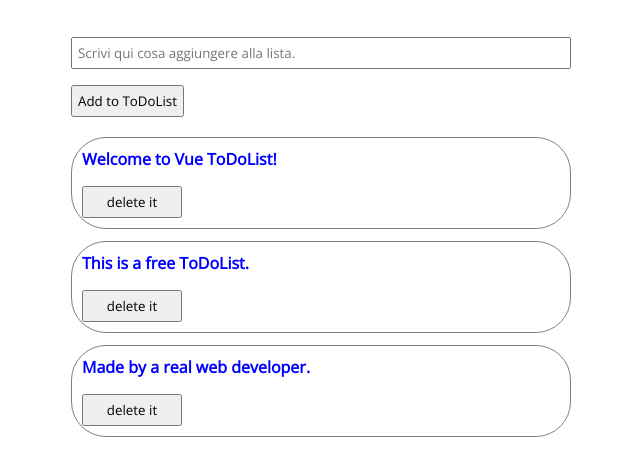
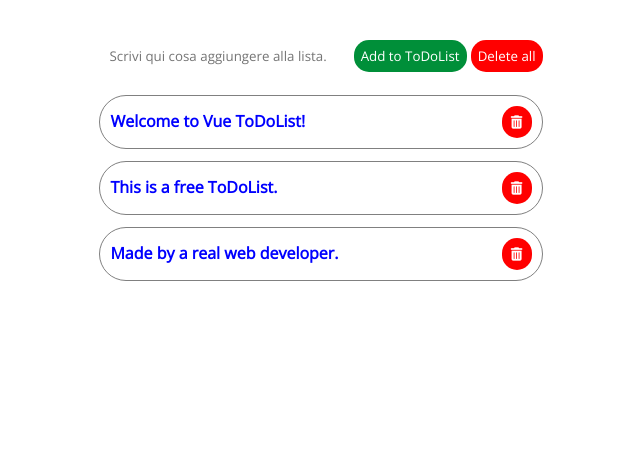
Before and after one commit to albertofanini-prog/vue-todolist, a plain HTML site: page index.html in a window 1280 px wide. Shown: the part 114-590 px from the top of the page, without its empty margins (319-959 px from the left). Drawn offline with nearby package versions, Linux system fonts and the light colour scheme.

Commit message:
CSS; Funzioni cancella ToDo, cancella tutto

```diff
--- a/index.html
+++ b/index.html
@@ -10,6 +10,7 @@
     <link href="https://fonts.googleapis.com/css2?family=Open+Sans&display=swap" rel="stylesheet">
     <title>Vue ToDoList</title>
     <script src="https://cdn.jsdelivr.net/npm/vue@2.6.14/dist/vue.js"></script>
+    <script src="https://kit.fontawesome.com/16e40d997b.js" crossorigin="anonymous"></script>
 </head>
 <body>
     <header>
@@ -18,17 +19,23 @@
     <main>
         <div id="app">
             <input id="input" type="text" placeholder="Scrivi qui cosa aggiungere alla lista." v-model="newToDo">
-            <button v-on:click="addToDo">
+            <button id="add" v-on:click="addToDo">
                 Add to ToDoList
             </button>
-            <ul>
-                <li v-for="item in items">
+            <button id="remove" v-on:click="removeAll(items)">
+                Delete all
+            </button>
+            <ul  v-if="items.length > 0">
+                <li v-for="item in items" v-bind:class="{'done' : items.done}">
                     {{item.text}}
                     <button id="delete" v-on:click="deleteToDo(item)">
-                        delete it
+                        <i class="fa-solid fa-trash-can"></i>
                     </button>
                 </li>
             </ul>
+            <h3 v-else>
+                Al momento non hai impegni.
+            </h3>
         </div>
     </main>
     <footer>
--- a/script.js
+++ b/script.js
@@ -12,6 +12,7 @@ const app = new Vue ({
         newToDo: '',
         items:[
             {
+                id: 1,
                 text: 'Welcome to Vue ToDoList!',
                 done: true,
             },
@@ -24,6 +25,13 @@ const app = new Vue ({
                 done: false,
             }
         ],
+        number: function (){
+            if(this.items.length <= 3){
+                return this.items.length;
+            }   else{
+                return 'sono troppi!';
+            }
+        },
     },
     methods: {
         /*addToDo(){
@@ -34,10 +42,11 @@ const app = new Vue ({
             if (this.NewToDo !== ''){
                 this.items.push({
                     text: this.newToDo,
-                    done: true,
+                    done: false,
+                    id:'',
                 });
             };
-            this.newToDo='';
+            this.newToDo= {text:'', done: false}
         // },
         // doneToDo: function(){
         //     if(this === true){
@@ -47,6 +56,9 @@ const app = new Vue ({
         deleteToDo: function(item){
             //console.log(this.deleteToDo);
             this.items.splice(item, 1);
+        },
+        removeAll: function(items){
+            this.items.splice(items);
         }
     },
 })
--- a/style.css
+++ b/style.css
@@ -18,16 +18,57 @@ header h1{
 }
 
 input{
-    display: block;
+    display: inline-block;
     margin-top: 40px;
-    width: 500px;
-    padding: 5px;
+    width: 250px;
+    padding: 10px;
+    border-radius: 9999px;
+    border: none;
 }
 
-button{
+input[type=text]:focus{
+    width: 400px;
+    transition: ease-in-out, width 1s ease-in-out, ease-in, width 1s ease-in;
+
+}
+/* button{
     display: block;
     margin-top: 16px;
     padding: 5px;
+} */
+
+#add{
+    display: inline-block;
+    margin-top: 16px;
+    padding: 7px;
+    background-color: #008F39;
+    color: white;
+    border: none;
+    border-radius: 15px;
+}
+
+#add:focus{
+    transition: ease-in-out, width 1s ease-in-out;
+
+}
+
+#remove{
+    display: inline-block;
+    margin-top: 16px;
+    padding: 7px;
+    background-color: #FF0000;
+    color: white;
+    border: none;
+    border-radius: 15px;
+}
+
+#delete{
+    padding: 7px;
+    background-color: #FF0000;
+    color: white;
+    border: none;
+    border-radius: 15px;
+    max-width: 30px;
 }
 
 ul{
@@ -42,12 +83,21 @@ li{
     padding: 10px;
     color: blue;
     font-weight: 700;
+    display: flex;
+    justify-content: space-between;
+    align-items: baseline;
 }
 
-.line-through{
+.done{
     text-decoration: line-through;
 }
 
 #delete{
     width: 100px;
 }
+
+h3{
+    margin-top: 15px;
+    margin-left: 5px;
+    font-size: 22px;
+}
```
